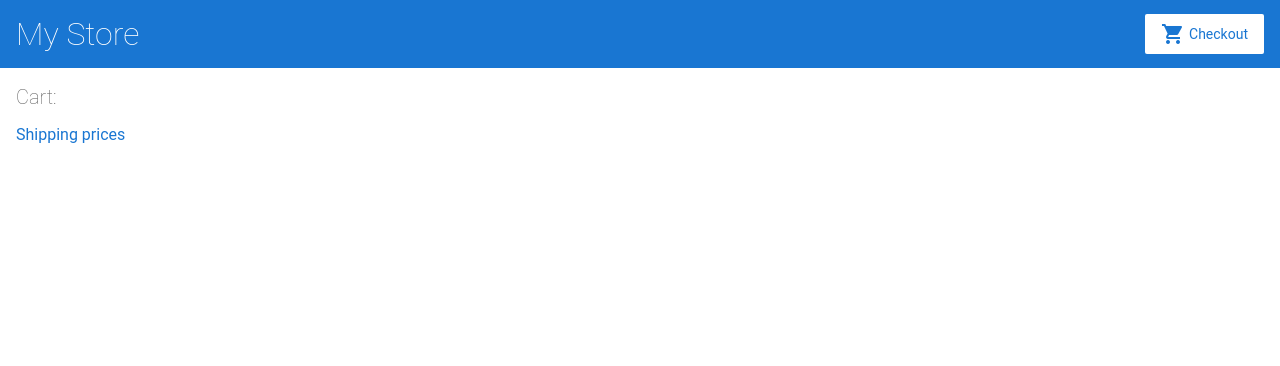
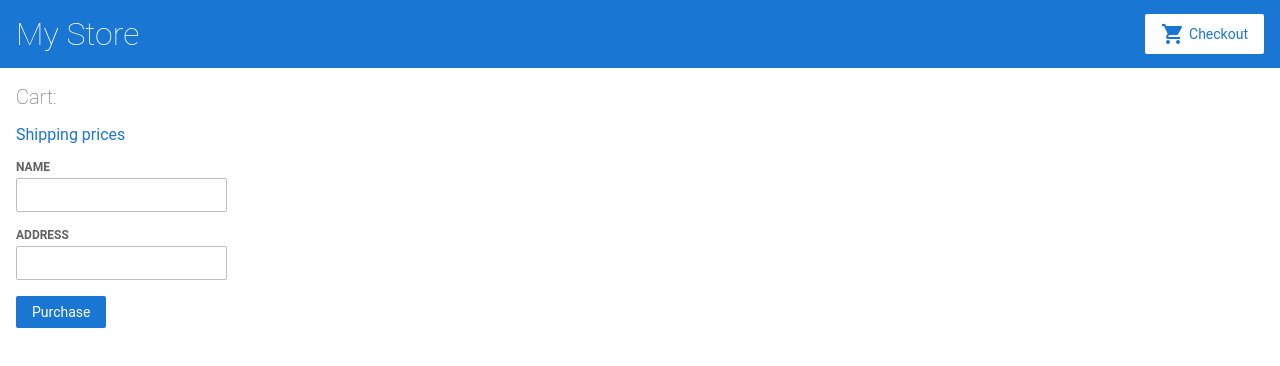
Before and after one commit to vladandrei51/learning-angular, an Angular app: page /cart in a window 1280 px wide. Shown: the top 366 px of the page. Built offline with nearby package versions, Linux system fonts and the light colour scheme.

Commit message:
added forms for checkout

```diff
--- a/src/app/cart/cart.component.html
+++ b/src/app/cart/cart.component.html
@@ -9,3 +9,19 @@
 <p *ngIf="items.length > 0">
 	Total price: {{total | currency}}
 </p>
+
+<form [formGroup]="checkoutForm" (ngSubmit)="onSubmit(checkoutForm.value)">
+
+<div>
+		<label for="name">Name</label>
+		<input id="name" type="text" formControlName="name">
+</div>
+
+<div>
+		<label for="address">Address </label>
+		<input id="address" type="text" formControlName="address">
+</div>
+
+<button class="button" type="submit">Purchase</button>
+
+</form>
--- a/src/app/cart/cart.component.ts
+++ b/src/app/cart/cart.component.ts
@@ -1,24 +1,33 @@
-import { Component, OnInit } from '@angular/core';
-import { CartService } from '../cart.service';
+import { Component, OnInit } from "@angular/core";
+import { CartService } from "../cart.service";
+import { FormBuilder } from "@angular/forms";
 
 @Component({
-  selector: 'app-cart',
-  templateUrl: './cart.component.html',
-  styleUrls: ['./cart.component.css']
+  selector: "app-cart",
+  templateUrl: "./cart.component.html",
+  styleUrls: ["./cart.component.css"]
 })
 export class CartComponent implements OnInit {
-
   items;
-
+  checkoutForm;
   total;
 
-  constructor(
-    private cart: CartService
-  ) { }
-
-  ngOnInit() {
+  constructor(private cart: CartService, private formBuilder: FormBuilder) {
     this.items = this.cart.getCart();
     this.total = this.cart.getTotalPrice();
+
+    this.checkoutForm = this.formBuilder.group({
+      name: "",
+      address: ""
+    });
   }
 
+  ngOnInit() {}
+
+  onSubmit(customerData) {
+    //Process the order
+
+    this.items = this.cart.clearCart();
+    this.checkoutForm.reset();
+  }
 }
```
